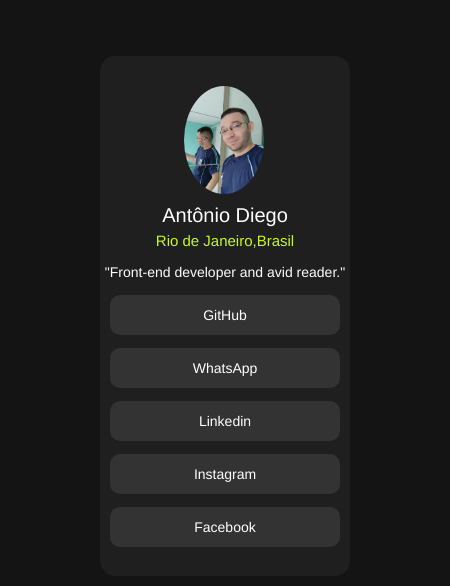
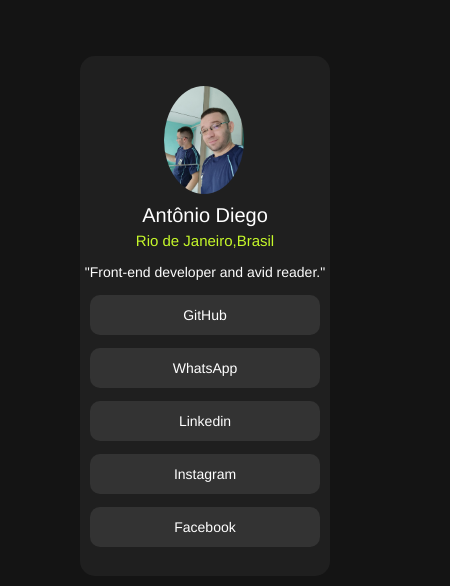
Before and after one commit to diegodev37/Menu-Linkes-Sociais, a plain HTML site: page index.html in a window 390 px wide. Shown: the whole page, 450 px wide, since content can reach past the window. Drawn offline with Linux system fonts and the light colour scheme.

Commit message:
modificação no media

```diff
--- a/style.css
+++ b/style.css
@@ -103,7 +103,7 @@ a {
     main {
         height: 520px;
         width: 250px;
-        margin: 56px 100px;
+        margin: 56px 80px;
 
 
     }
```
